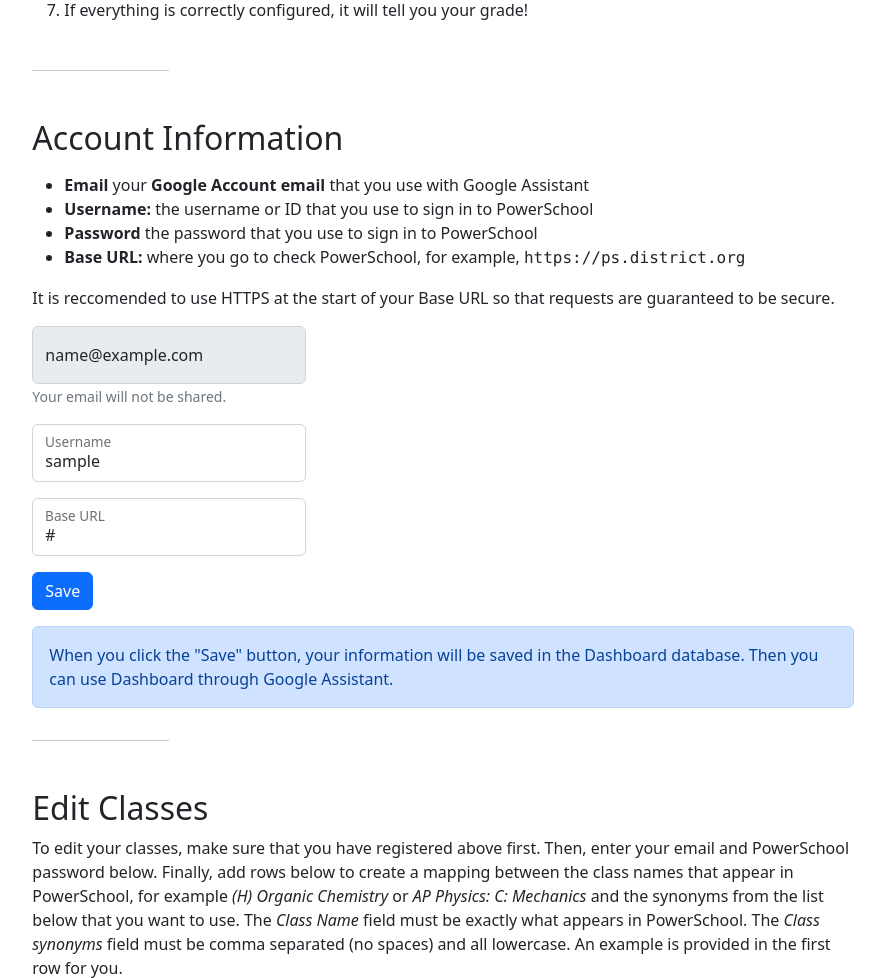
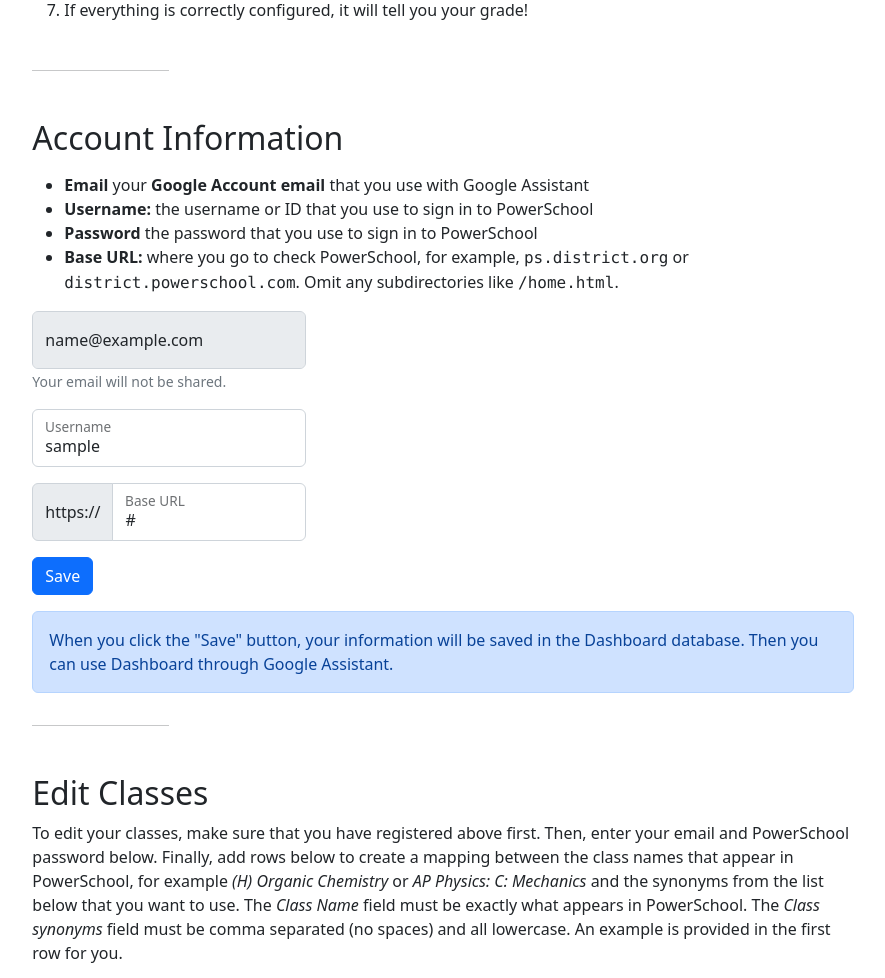
Before and after one commit to PicoPlanetDev/dashboard-api-web, a Flask app: template templates/protected.html in a window 1280 px wide. Shown: the part 560-1538 px from the top of the page, without its empty margins (197-1082 px from the left). Run offline with Flask 2, Linux system fonts and the light colour scheme; the visitor is signed in with stand-in values (Sample User, id 1); the template is opened without the code that fills it: most values are stand-ins (such as "Sample title", 1, 10 or a date in 2020); parts of the project's set-up code (start-up, migrations or seed data) failed here and were passed over.

Commit message:
Added automatic HTTPS protocol for base URL

```diff
--- a/app.py
+++ b/app.py
@@ -80,8 +80,9 @@ def protected():
     # return 'Logged in as: ' + flask_login.current_user.id
     user_email = flask_login.current_user.id
     user_username, user_password, user_base_url = database.get_user_from_database(user_email)
+    user_stripped_base_url = user_base_url.replace('https://', '')
     user_term = database.get_term_from_database(user_email)
-    return flask.render_template('protected.html', user_email=user_email, user_username=user_username, user_base_url=user_base_url, user_term=user_term)
+    return flask.render_template('protected.html', user_email=user_email, user_username=user_username, user_base_url=user_base_url, user_stripped_base_url=user_stripped_base_url, user_term=user_term)
 
 @app.route('/logout')
 def logout():
@@ -117,7 +118,8 @@ def set_user_info():
     user_email = flask_login.current_user.id
     user_name = flask.request.form['username']
     user_base_url = flask.request.form['base_url']
-    database.set_user_info(user_email, user_name, user_base_url)
+    user_base_url_https = "https://".join(user_base_url)
+    database.set_user_info(user_email, user_name, user_base_url_https)
     # Flash bootstrap alert
     flash_alert('User info updated', 'success')
     return flask.redirect(flask.url_for('protected'))
--- a/templates/protected.html
+++ b/templates/protected.html
@@ -13,6 +13,12 @@
     integrity="sha384-pprn3073KE6tl6bjs2QrFaJGz5/SUsLqktiwsUTF55Jfv3qYSDhgCecCxMW52nD2"
     crossorigin="anonymous"></script>
   <script src="https://cdn.jsdelivr.net/npm/jquery@3.6.0/dist/jquery.min.js"></script>
+  <style>
+    .input-group .form-floating input {
+      border-bottom-left-radius: 0;
+      border-top-left-radius: 0;
+    }
+  </style>
 </head>
 
 <body>
@@ -63,9 +69,10 @@
             <li><span class="fw-bold">Username:</span> the username or ID that you use to sign in to PowerSchool</li>
             <li><span class="fw-bold">Password</span> the password that you use to sign in to PowerSchool</li>
             <li><span class="fw-bold">Base URL:</span> where you go to check PowerSchool, for example, <span
-                class="font-monospace">https://ps.district.org</span></li>
+                class="font-monospace">ps.district.org</span> or <span
+                class="font-monospace">district.powerschool.com</span>. Omit any subdirectories like <span
+                class="font-monospace">/home.html</span>.</li>
           </ul>
-          It is reccomended to use HTTPS at the start of your Base URL so that requests are guaranteed to be secure.
           </p>
           <form role="form" action="/set_user_info" method="POST">
             <div class="form-floating col-md-4 mb-3">
@@ -79,10 +86,17 @@
                 value="{{ user_username }}">
               <label for="username">Username</label>
             </div>
-            <div class="form-group form-floating col-md-4 mb-3">
-              <input type="url" id="create_base_url" name="base_url" placeholder="https://powerschool.district.org"
-                class="form-control" value="{{ user_base_url }}">
-              <label for="base_url">Base URL</label>
+            <div class="form-group col-md-4 mb-3">
+              <div class="input-group">
+                <span class="input-group-text" id="basic-addon3">https://</span>
+                <div class="form-floating col">
+                  <input type="text" id="create_base_url" name="base_url" placeholder="https://powerschool.district.org"
+                    class="form-control" value="{{ user_stripped_base_url }}"
+                    pattern="^([a-zA-Z0-9]([a-zA-Z0-9\-]{0,61}[a-zA-Z0-9])?\.)+[a-zA-Z]{2,6}$"
+                    title="HTTPS is already added for you. Please enter the URL that you access PowerSchool with.">
+                  <label for="base_url">Base URL</label>
+                </div>
+              </div>
             </div>
             <input type="submit" value="Save" class="btn btn-primary mb-3">
             <div class="alert alert-primary" role="alert">
```
